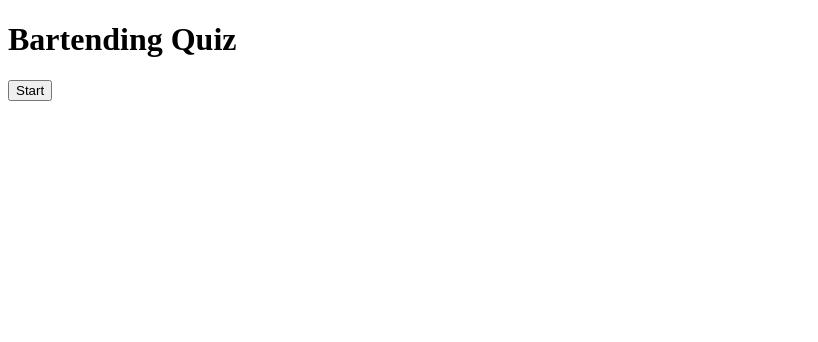
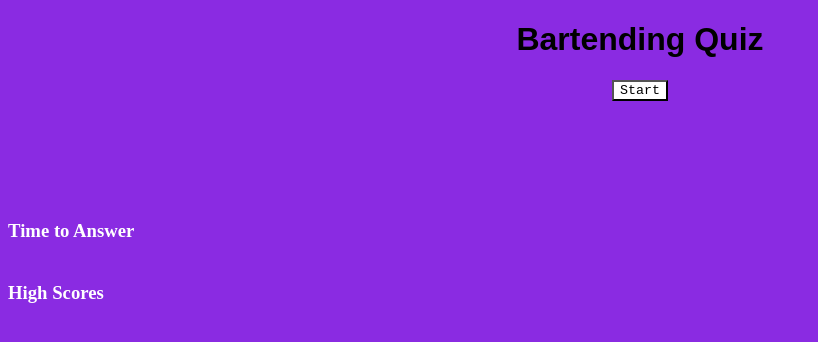
Before and after one commit to kiri-smith/quiz, a plain HTML site: page index.html in a window 1280 px wide. Shown: the whole page, without its empty margins (0-818 px from the left). Drawn offline with Linux system fonts and the light colour scheme.

Commit message:
added background & text color, and styling to css

```diff
--- a/index.html
+++ b/index.html
@@ -31,15 +31,17 @@
 
         </section>
 
-        <section class="hidden high-scores-container">
-
+        <section>
+            <h3>Time to Answer</h3>
+            <div class="hidden countdown-timer-container"></div>
+            <div class= "countdown-timer"></div>
         </section>
 
-        <section class="hidden countdown-timer-container">
-            <div class= "countdown-timer">
+        <section>
+            <h3>High Scores</h3>
+            <aside class="hidden high-scores-container"> </aside>
+        </section>
 
-            </div>
-        </section>
       </main>
 
     <script src="script.js"></script>
--- a/style.css
+++ b/style.css
@@ -1,3 +1,45 @@
+*
+{background-color: blueviolet;
+}
 .hidden{
     display: none;
 }
+
+.quiz-title{
+    text-align: center;
+    font-family: fantasy;
+}
+
+.start-container{
+    display: flex;
+    justify-content: center;
+}
+
+.start-button{
+    background-color: white;
+    font-family: monospace;
+}
+
+button:hover{
+    background-color: yellow;
+    cursor: pointer;
+}
+
+.question-container{
+    display: flex;
+    justify-content: center;
+    padding: 50px;
+}
+
+.question{
+    color: white;
+}
+
+.countdown-timer{
+    color: yellow;
+    margin: 40px;
+}
+
+h3{
+    color: white;
+}
```
